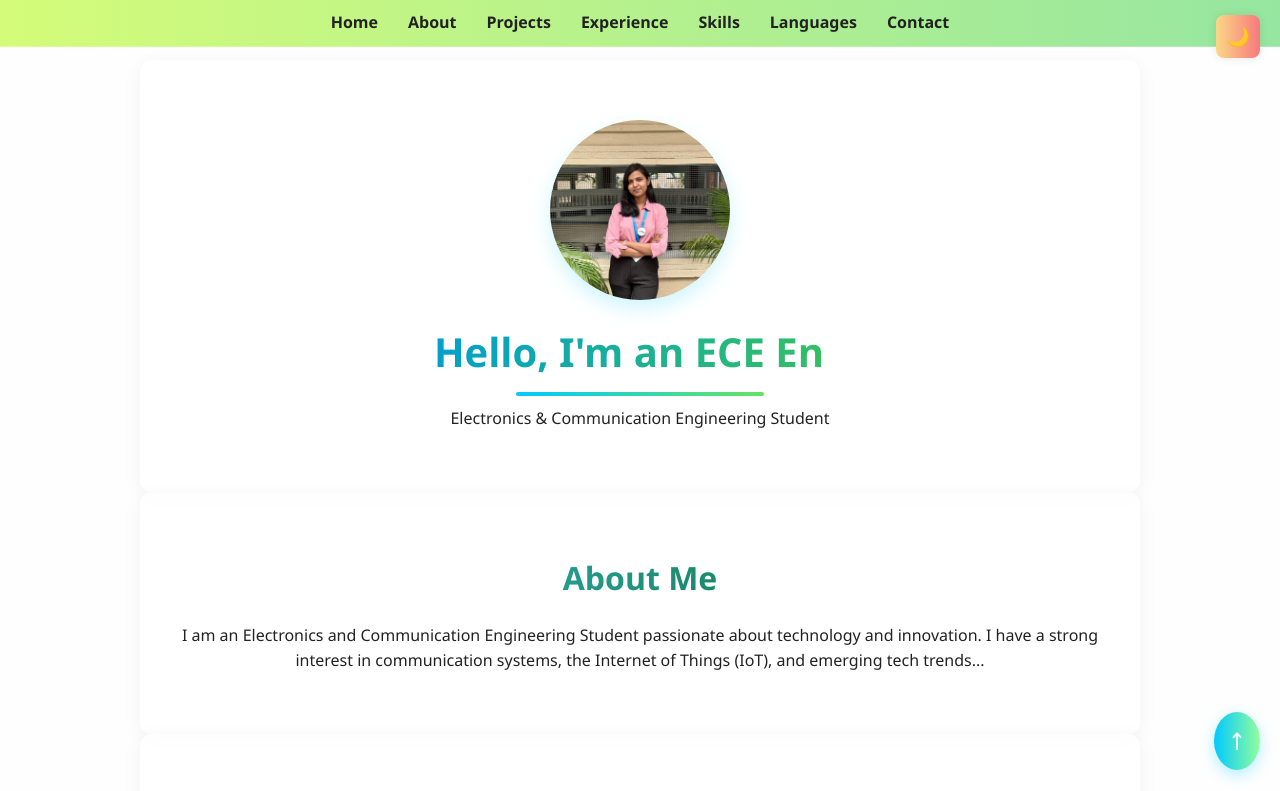
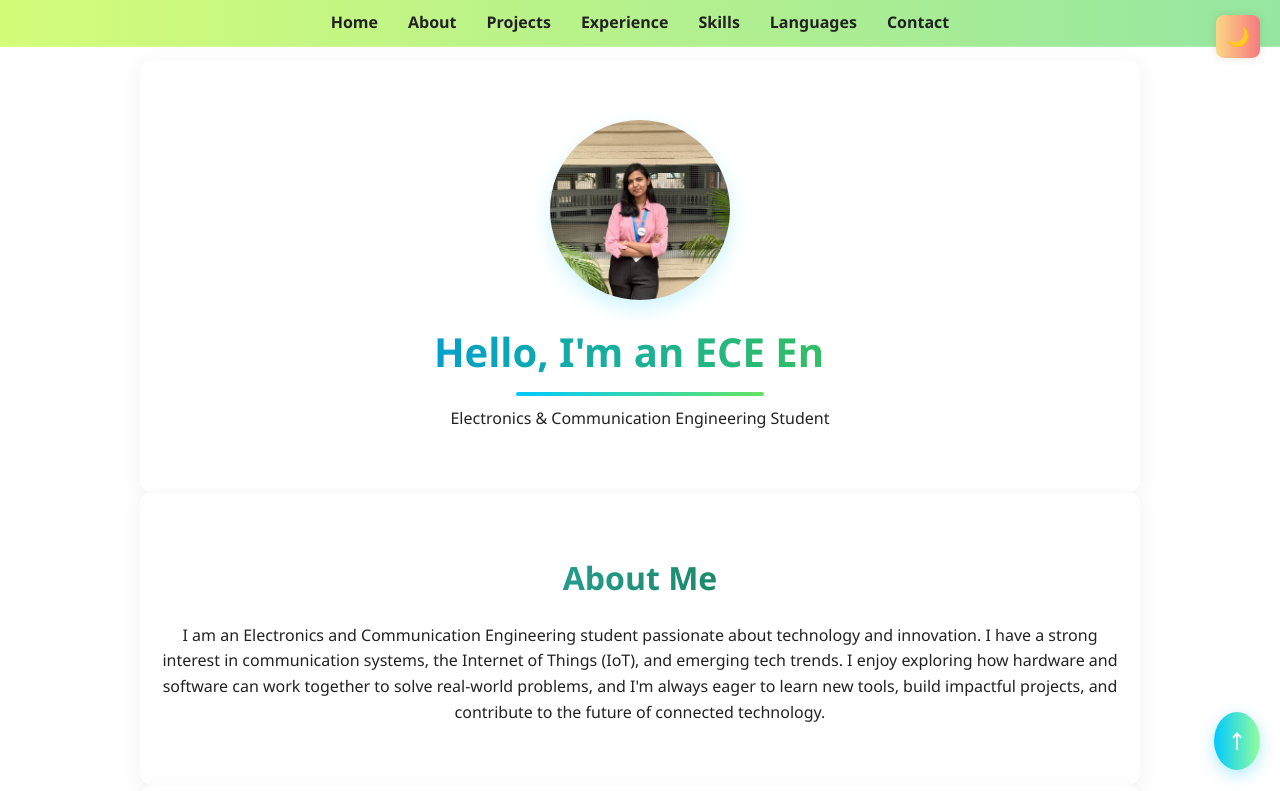
Before and after one commit to minal440/MyPortfolio, a plain HTML site: page index.html in a window 1280 px wide. Shown: the top 791 px of the page. Drawn offline with nearby package versions, Linux system fonts and the light colour scheme.

Commit message:
Update index.html

```diff
--- a/index.html
+++ b/index.html
@@ -38,7 +38,7 @@
   <!-- About -->
   <section class="section" id="about" data-aos="fade-up">
     <h2>About Me</h2>
-    <p>I am an Electronics and Communication Engineering Student passionate about technology and innovation. I have a strong interest in communication systems, the Internet of Things (IoT), and emerging tech trends...</p>
+    <p>I am an Electronics and Communication Engineering student passionate about technology and innovation. I have a strong interest in communication systems, the Internet of Things (IoT), and emerging tech trends. I enjoy exploring how hardware and software can work together to solve real-world problems, and I'm always eager to learn new tools, build impactful projects, and contribute to the future of connected technology.</p>
   </section>
 
   <!-- Projects -->
```
